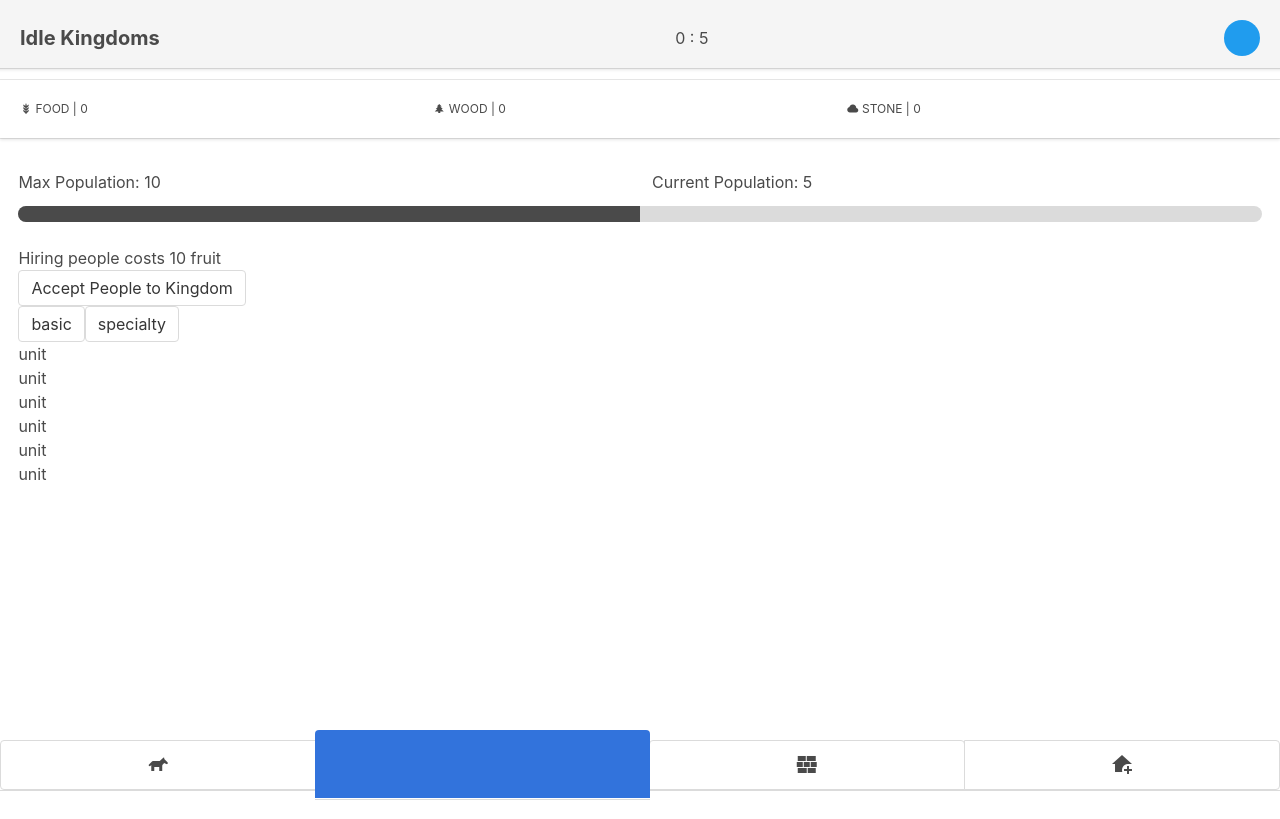
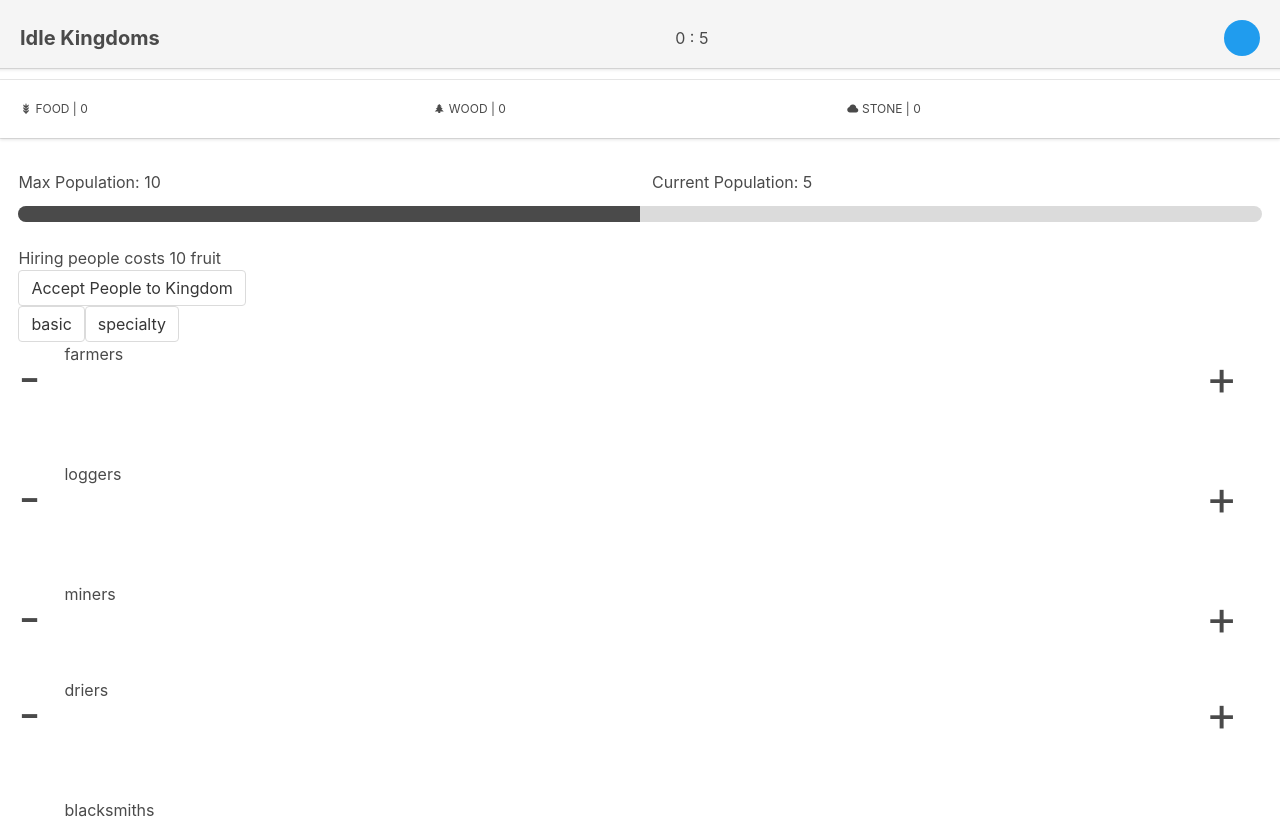
Before and after one commit to jeking123/idle-kingdoms, a Vue app: page /people in a window 1280 px wide. Shown: the top 819 px of the page. Built offline with nearby package versions, Linux system fonts and the light colour scheme.

Commit message:
updating the People Page and Gather Module Bug

```diff
--- a/src/components/people/People.vue
+++ b/src/components/people/People.vue
@@ -11,10 +11,14 @@
         </div>
         <div>
             <div>
-                <div v-for="type in this.$store.state.popButton" class="button" :key="type">{{type.name}}</div>
+                <div v-for="type in this.$store.state.popButton" class="button" :key="type" @click="citizenToggle = !citizenToggle">{{type.name}}</div>
             </div>
-            <div v-for="type in this.$store.state.population" class="" :key="type">
-                <div v-for="unit in type" :key="unit">unit</div>
+            <div class="columns is-mobile is-multiline" v-for="type in this.$store.state.population" :key="type" :class="{citizenToggle: citizenToggle}">
+                <div class="column columns is-mobile is-12 is-multiline" v-for="unit in type" :key="unit">
+                    <div class="column is-narrow is-size-1">-</div>
+                    <div class="column is-expanded">{{unit.name}}</div>
+                    <div class="column is-narrow is-size-1">+</div>
+                </div>
             </div>
 
         </div>
@@ -24,6 +28,13 @@
 <script>
 import { mapActions } from 'vuex'
 export default {
+    data() {
+        return {
+            state: {
+                citizenToggle: false
+            }
+        }
+    },
     methods: {
         ...mapActions([
             'recruitPop'
@@ -36,4 +47,7 @@ export default {
 .is-margineless-bot {
     margin-bottom: 0px;
 }
+.citizenToggle {
+    display: none;
+}
 </style>
--- a/src/store/modules/gather.js
+++ b/src/store/modules/gather.js
@@ -2,15 +2,15 @@ const mutations = {
   // 'SET_REC' (state, resources) {
   //   state.resources = resources
   // }
-  gatherRecs: (rootState, payload) => {
+  gatherRecs: (state, payload) => {
     if (payload === 'food') {
-      rootState.resources[0][0].quantity++
+      state.resources[0][0].quantity++
       // if (Math.round(Math.random() * 100) < 2) { state.resources[1][0].quantity += 1 }
     } else if (payload === 'wood') {
-      rootState.resources[0][1].quantity++
+      state.resources[0][1].quantity++
       // if (Math.round(Math.random() * 100) < 10) { state.resources[1][1].quantity += 1 }
     } else if (payload === 'stone') {
-      rootState.resources[0][2].quantity++
+      state.resources[0][2].quantity++
       // if (Math.round(Math.random() * 100) <= 1) { state.resources[1][2].quantity += 1 }
     }
   }
--- a/src/store/store.js
+++ b/src/store/store.js
@@ -1,5 +1,6 @@
 import Vue from 'vue'
 import Vuex from 'vuex'
+import gather from './modules/gather'
 
 Vue.use(Vuex)
 
@@ -68,18 +69,18 @@ export default new Vuex.Store({
 
   },
   mutations: {
-    gatherRecs: (state, payload) => {
-      if (payload === 'food') {
-        state.resources[0][0].quantity++
-        // if (Math.round(Math.random() * 100) < 2) { state.resources[1][0].quantity += 1 }
-      } else if (payload === 'wood') {
-        state.resources[0][1].quantity++
-        // if (Math.round(Math.random() * 100) < 10) { state.resources[1][1].quantity += 1 }
-      } else if (payload === 'stone') {
-        state.resources[0][2].quantity++
-        // if (Math.round(Math.random() * 100) <= 1) { state.resources[1][2].quantity += 1 }
-      }
-    },
+    // gatherRecs: (state, payload) => {
+    //   if (payload === 'food') {
+    //     state.resources[0][0].quantity++
+    //     // if (Math.round(Math.random() * 100) < 2) { state.resources[1][0].quantity += 1 }
+    //   } else if (payload === 'wood') {
+    //     state.resources[0][1].quantity++
+    //     // if (Math.round(Math.random() * 100) < 10) { state.resources[1][1].quantity += 1 }
+    //   } else if (payload === 'stone') {
+    //     state.resources[0][2].quantity++
+    //     // if (Math.round(Math.random() * 100) <= 1) { state.resources[1][2].quantity += 1 }
+    //   }
+    // },
     farms: state => {
       if (state.buildings[0][0].quantity >= 1) {
         state.resources[0][0].quantity += (state.buildings[0][0].quantity * 1)
@@ -124,9 +125,9 @@ export default new Vuex.Store({
   },
   actions: {
     // ES6 shorten to pass only needed method through
-    gatherRec: ({commit}, payload) => {
-      commit('gatherRecs', payload)
-    },
+    // gatherRec: ({commit}, payload) => {
+    //   commit('gatherRecs', payload)
+    // },
     recruitPop: ({commit}, payload) => {
       commit('recruitPop', payload)
     },
@@ -138,5 +139,8 @@ export default new Vuex.Store({
         commit('time')
       }, 1000)
     }
+  },
+  modules: {
+    gather
   }
 })
```
